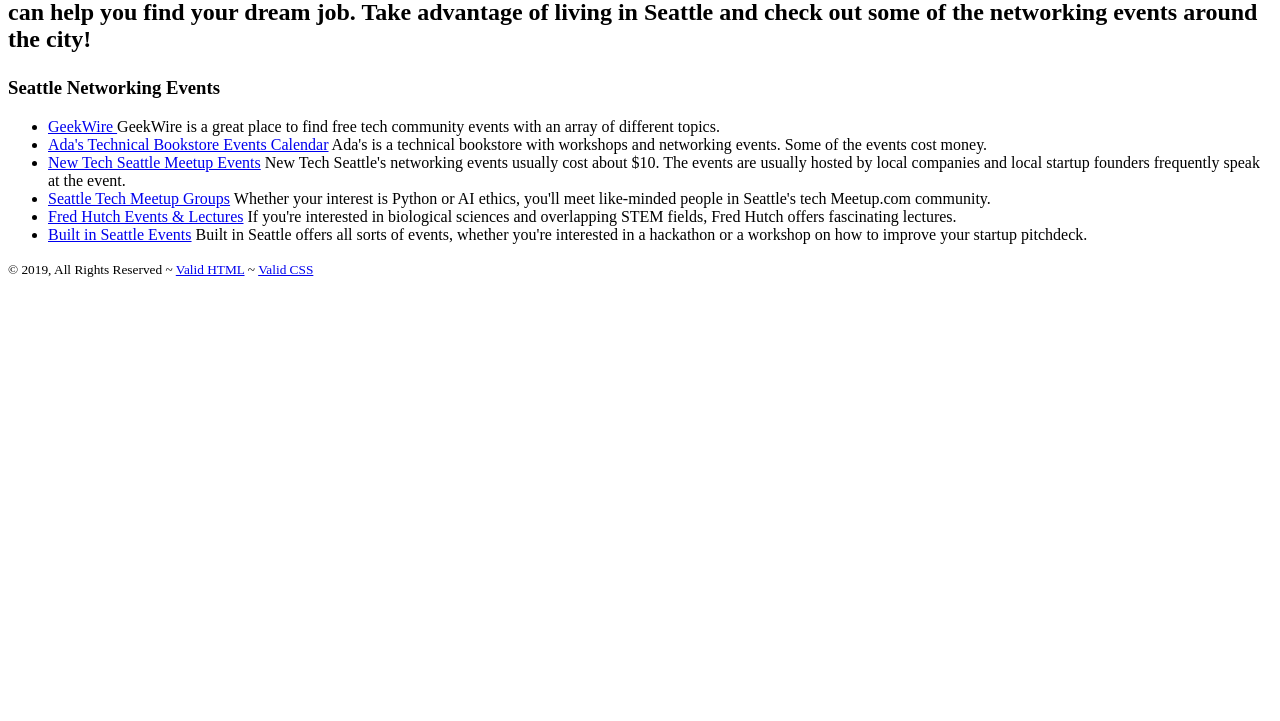
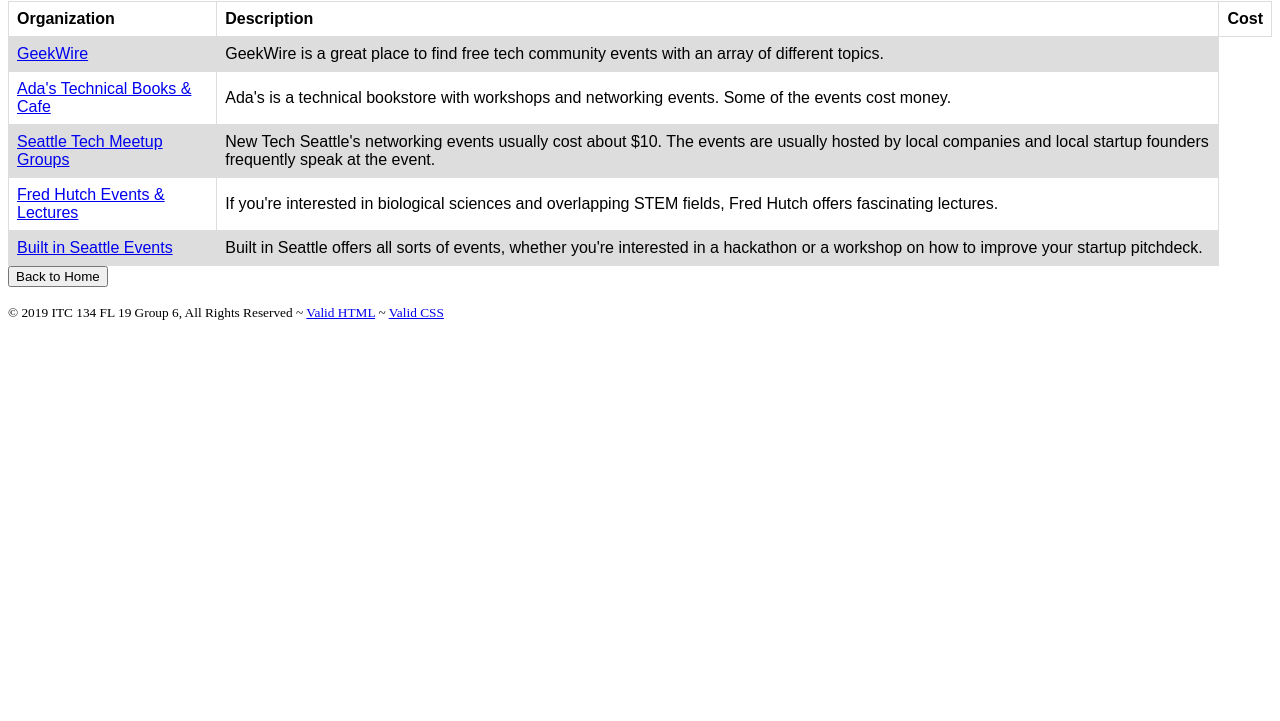
Before and after one commit to liyuncc/itc134-fl19-seattle-tech-events-guide, a plain HTML site: page networking-events.html in a window 1280 px wide. Shown: the part 79-800 px from the top of the page. Drawn offline with Linux system fonts and the light colour scheme.

Commit message:
Modifies networking-events.html

```diff
--- a/networking-events.html
+++ b/networking-events.html
@@ -7,39 +7,76 @@
     <meta charset="utf-8" />
     <meta name="robots" content="noindex,nofollow" />
     <meta name="viewport" content="width=device-width" />
+
+    <style>
+        table {
+          font-family: arial, sans-serif;
+          border-collapse: collapse;
+          width: 100%;
+        }
+
+        td, th {
+          border: 1px solid #dddddd;
+          text-align: left;
+          padding: 8px;
+        }
+
+        tr:nth-child(even) {
+          background-color: #dddddd;
+        }
+      </style>
  </head>
  <body>
      <main>
      <header>
-     <h1><a Seattle Tech Networking Events</a></h1>
-  </header>
+     <h1><a>Seattle Tech Networking Events</a></h1>
+     </header>
 
     <section>
-           <h2 Tech Networking Events in Seattle</h2>
 
-            <p> Whether you're new to Seattle, attending a coding bootcamp, or are in school, building a network of connections in the tech community can bolster a successful career in tech. Seattle has a trove of resources and companies. Meeting the right people can help you find your dream job. Take advantage of living in Seattle and check out some of the networking events around the city! </p>
+    <!--LIST OF EXTERNAL LINKS -- SHOULD THIS BE BUILT AS A TABLE WITH 4 COLUMNS (INCLUDING COST??)?? -->
 
-           <h3>Seattle Networking Events</h3>
 
-<!--LIST OF EXTERNAL LINKS -- SHOULD THIS BE BUILT AS A TABLE WITH 4 COLUMNS (INCLUDING COST??)?? -->
-            <ul>
-                <li><a href="https://www.geekwire.com/?s=tech"> GeekWire </a> GeekWire is a great place to find free tech community events with an array of different topics.</li>
-                <li><a href="https://www.adasbooks.com/event">Ada's Technical Bookstore Events Calendar</a> Ada's is a technical bookstore with workshops and networking events. Some of the events cost money.</li>
-                <li><a href="https://www.newtechnorthwest.com/events/">New Tech Seattle Meetup Events</a> New Tech Seattle's networking events usually cost about $10. The events are usually hosted by local companies and local startup founders frequently speak at the event.</li>
-                <li><a href="https://www.meetup.com/cities/us/wa/seattle/tech/">Seattle Tech Meetup Groups</a> Whether your interest is Python or AI ethics, you'll meet like-minded people in Seattle's tech Meetup.com community.</li>
-                <li><a href="https://www.fredhutch.org/en/events.html/">Fred Hutch Events & Lectures</a> If you're interested in biological sciences and overlapping STEM fields, Fred Hutch offers fascinating lectures.</li>
-                <li><a href="https://www.builtinseattle.com/events">Built in Seattle Events</a> Built in Seattle offers all sorts of events, whether you're interested in a hackathon or a workshop on how to improve your startup pitchdeck.</li>
-            </ul>
+         <table>
+            <tr>
+                <th>Organization</th>
+                <th>Description</th>
+                <th>Cost</th>
+            </tr>
+            <tr>
+                <td><a href="https://www.geekwire.com/?s=tech" target="_blank"> GeekWire </a></td>
+                <td>GeekWire is a great place to find free tech community events with an array of different topics.</td>
+            </tr>
+            <tr>
+                <td><a href="https://www.adasbooks.com/event" target="_blank">Ada's Technical Books &amp; Cafe</a></td>
+                <td>Ada's is a technical bookstore with workshops and networking events. Some of the events cost money.</td>
+            </tr>
+             <tr>
+                <td><a href="https://www.meetup.com/cities/us/wa/seattle/tech/" target="_blank">Seattle Tech Meetup Groups</a></td>
+                <td>New Tech Seattle's networking events usually cost about $10. The events are usually hosted by local companies and local startup founders frequently speak at the event.</td>
+            </tr>
+             <tr>
+                <td><a href="https://www.fredhutch.org/en/events.html/" target="_blank">Fred Hutch Events &amp; Lectures</a></td>
+                <td>If you're interested in biological sciences and overlapping STEM fields, Fred Hutch offers fascinating lectures.</td>
+            </tr>
+             <tr>
+                <td><a href="https://www.builtinseattle.com/events" target="_blank">Built in Seattle Events</a> </td>
+                <td>Built in Seattle offers all sorts of events, whether you're interested in a hackathon or a workshop on how to improve your startup pitchdeck.</td>
+            </tr>
+         </table>
+
+
+         <a href="index.html"><button>Back to Home</button></a>
 
     </section>
 
   <!--FOOTER-->
-         <footer>
-          <p><small>&copy; 2019, All Rights Reserved ~ <a href="http://validator.w3.org/check/referer" target="_blank">Valid HTML</a> ~ <a href="http://jigsaw.w3.org/css-validator/check?uri=referer" target="_blank">Valid CSS</a></small></p>
+        <footer>
+         <p><small>&copy; 2019 ITC 134 FL 19 Group 6, All Rights Reserved ~ <a href="http://validator.w3.org/check/referer" target="_blank">Valid HTML</a> ~ <a href="http://jigsaw.w3.org/css-validator/check?uri=referer" target="_blank">Valid CSS</a></small></p>
         </footer>
 
   </main>
 
 
- </body>
+</body>
 </html>
```
